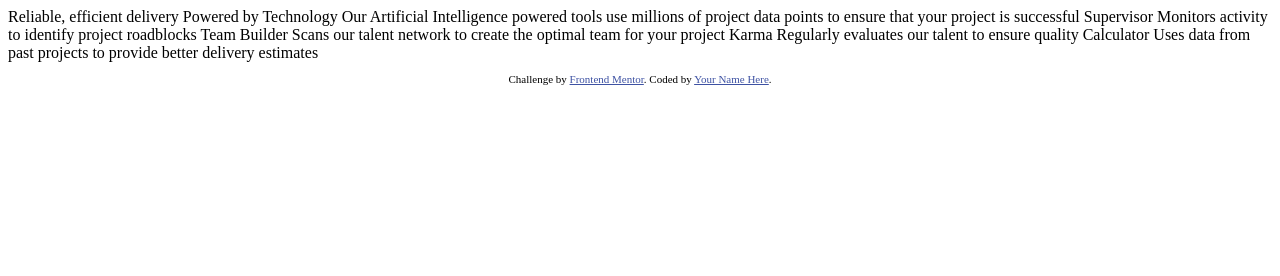
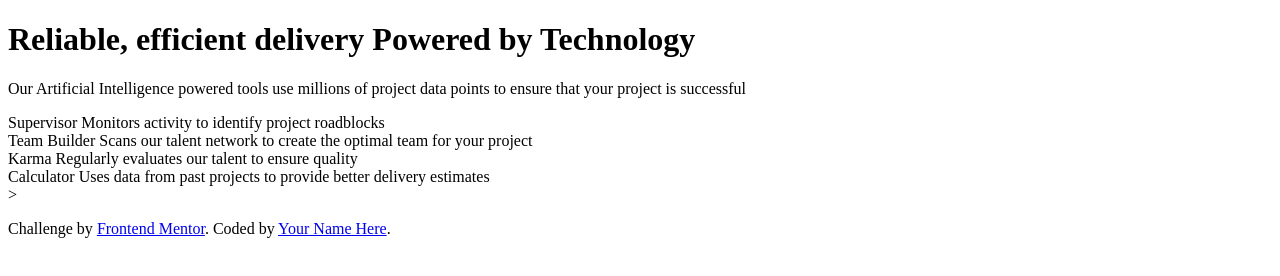
Before and after one commit to Patrycja-dz/Four-card-feature-section, a plain HTML site: page index.html in a window 1280 px wide. Drawn offline with Linux system fonts and the light colour scheme.

Commit message:
added basic html structure

```diff
--- /dev/null
+++ b/css/style.css
@@ -0,0 +1,6 @@
+html{
+    box-sizing: border-box;
+}
+*, ::before, ::after{
+    box-sizing: inherit;
+}
--- a/index.html
+++ b/index.html
@@ -1,38 +1,46 @@
 <!DOCTYPE html>
 <html lang="en">
+
 <head>
   <meta charset="UTF-8">
-  <meta name="viewport" content="width=device-width, initial-scale=1.0"> <!-- displays site properly based on user's device -->
+  <meta name="viewport" content="width=device-width, initial-scale=1.0">
+  <!-- displays site properly based on user's device -->
 
   <link rel="icon" type="image/png" sizes="32x32" href="./images/favicon-32x32.png">
 
   <title>Frontend Mentor | Four card feature section</title>
+  <link rel="stylesheet" href="/css/style.css">
+  <link rel="stylesheet" href="/css/variables.css">
+</head>
 
-  <!-- Feel free to remove these styles or customise in your own stylesheet 👍 -->
-  <style>
-    .attribution { font-size: 11px; text-align: center; }
-    .attribution a { color: hsl(228, 45%, 44%); }
-  </style>
-</head>
 <body>
-
-  Reliable, efficient delivery
+  <main>
+    <header>
+      <h1>
+        <span> Reliable, efficient delivery</span>
         Powered by Technology
-
+      </h1>
+      <p>
         Our Artificial Intelligence powered tools use millions of project data points
         to ensure that your project is successful
+      </p>
+    </header>
 
-  Supervisor
+    <section class="grid">
+      <div class="grid__item">Supervisor
         Monitors activity to identify project roadblocks
-
-  Team Builder
+      </div>
+      <div class="grid__item"> Team Builder
         Scans our talent network to create the optimal team for your project
-
-  Karma
+      </div>
+      <div class="grid__item"> Karma
         Regularly evaluates our talent to ensure quality
-
-  Calculator
+      </div>
+      <div class="grid__item"> Calculator
         Uses data from past projects to provide better delivery estimates
+      </div>
+    </section>>
+  </main>
 
 
   <footer>
@@ -42,4 +50,5 @@
     </p>
   </footer>
 </body>
+
 </html>
```
Also changed, not shown: css/variables.css (added), design/desktop-preview.jpg (deleted). Lines whose indentation alone changed are shown as unchanged.
